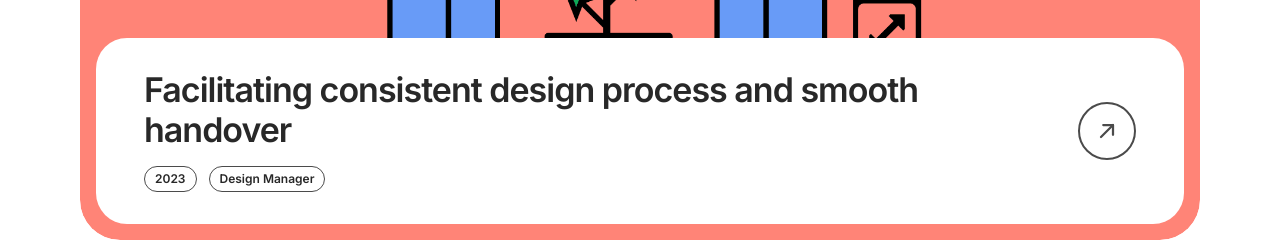
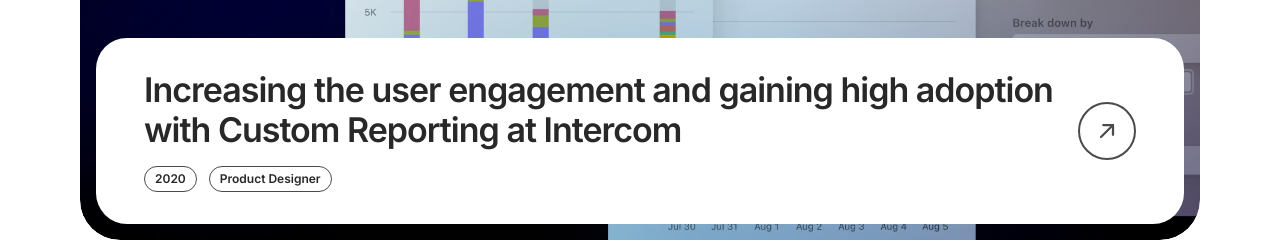
Before and after one commit to ASundiev/portfolio, a Next.js app: page / in a window 1280 px wide. Shown: the part 3304-3546 px from the top of the page. Built offline with nearby package versions, Linux system fonts and the light colour scheme.

Commit message:
Replace homepage case study with Custom Reporting at Intercom

```diff
--- a/src/app/page.tsx
+++ b/src/app/page.tsx
@@ -149,10 +149,10 @@
               variant="style05"
             />
             <PortfolioCard
-              title="Facilitating consistent design process and smooth handover"
-              tags={['2023', 'Design Manager']}
-              imageUrl={imagePaths.portfolio['5']}
-              href="https://pitch.com/v/designer-enablement-dc69ey"
+              title="Increasing the user engagement and gaining high adoption with Custom Reporting at Intercom"
+              tags={['2020', 'Product Designer']}
+              imageUrl={imagePaths.portfolio['6']}
+              href="https://pitch.com/v/custom-reporting-4qmvuw"
               variant="style05"
             />
           </div>
```
